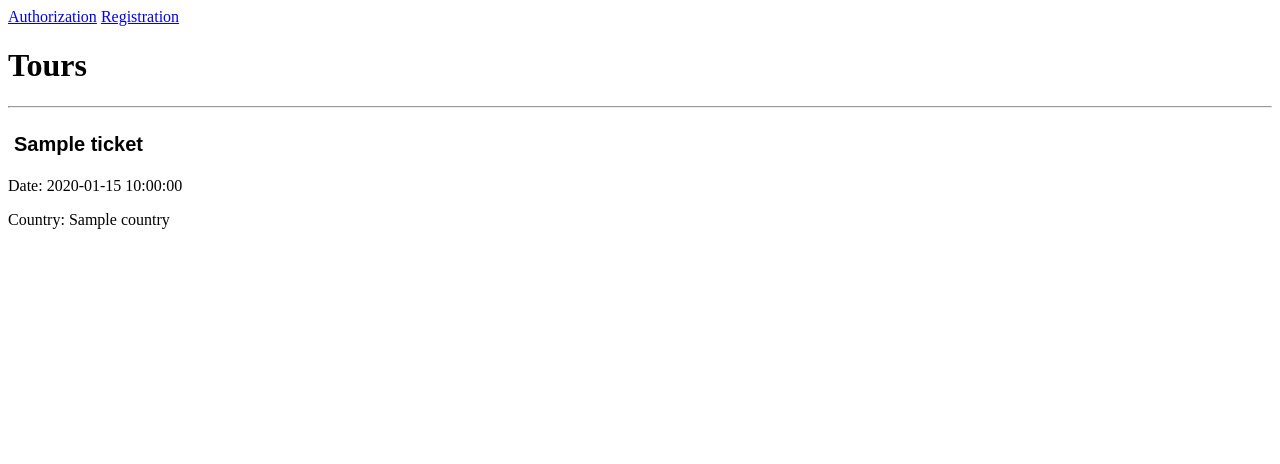
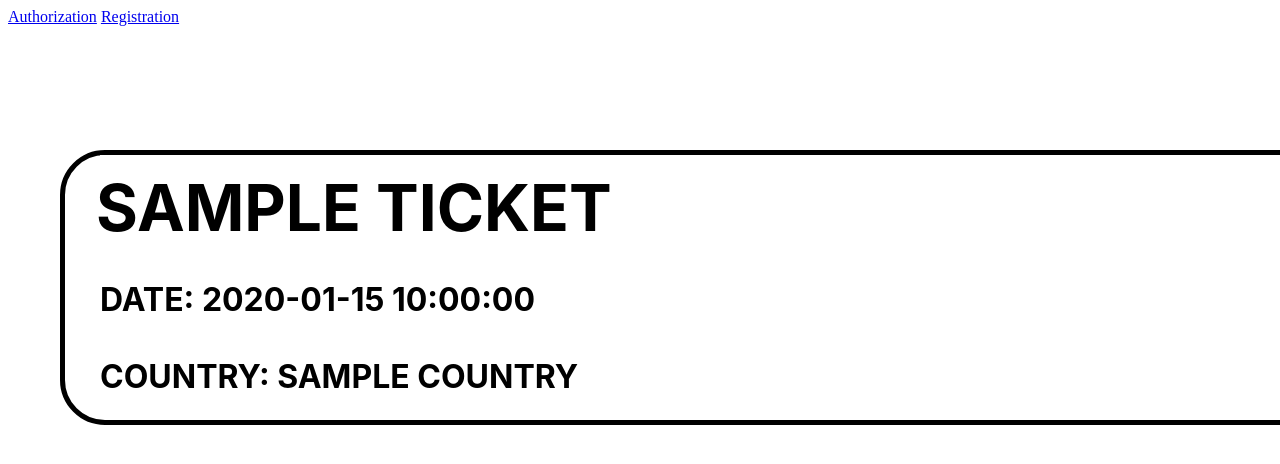
Before and after one commit to IllyaShramko/Meet_30_09, a Python web app: template tour/templates/tours.html in a window 1280 px wide. Shown: the top 464 px of the page. Run offline with Jinja, Linux system fonts and the light colour scheme; the template is opened without the code that fills it: most values are stand-ins (such as "Sample title", 1, 10 or a date in 2020).

Commit message:
Added styles for home page with auth (by David); added styles for tour & tours page (by Egor)

```diff
--- a/main/templates/base.html
+++ b/main/templates/base.html
@@ -1,4 +1,4 @@
-<html lang="en">
+    <html lang="en">
     <head>
         <meta charset="UTF-8">
         <meta name="viewport" content="width=device-width, initial-scale=1.0">
@@ -14,10 +14,13 @@
                 <a href="/registration/">Registration</a>
             </div>
         {% else %}
-            <a href="/">Home</a>
-            <a href="/tour/">Tour</a>
-            <a href="/tours/">Tours</a>
-            <p class="username">{{ username }}</p>
+            <div class="already_auth">
+                <a href="/" class="links1">Home</a>
+                <a href="/tour/" class="links2">Tour</a>
+                <a href="/tours/" class="links3">Tours</a>
+                <p class="username">{{ username }}</p>
+            </div>
+
         {% endif %}
 
         {% block content %}
--- a/tour/app.py
+++ b/tour/app.py
@@ -2,5 +2,7 @@ import flask
 tour_app = flask.Blueprint(
     name= "tour",
     import_name= "tour",
-    template_folder= "templates"
+    template_folder= "templates",
+    static_url_path = "/tour/",
+    static_folder = "static"
 )
--- /dev/null
+++ b/tour/static/css/tours.css
@@ -0,0 +1,186 @@
+.already_auth {
+    /* Frame 3 */
+
+    position: absolute;
+    width: 100%;
+    height: 130px;
+    left: 0px;
+    top: 0px;
+}
+.links1 {
+    /* Tour */
+
+    position: absolute;
+    width: 169px;
+    height: 64px;
+    left: 40px;
+    top: 35px;
+
+    font-family: 'Inter';
+    font-style: bold;
+    font-weight: 200;
+    font-size: 48px;
+    line-height: 58px;
+    text-align: center;
+    text-decoration-line: underline;
+
+    color: #000000;
+
+}
+.links2 {
+    /* Tour */
+
+    position: absolute;
+    width: 169px;
+    height: 64px;
+    left: 240px;
+    top: 35px;
+
+    font-family: 'Inter';
+    font-style: normal;
+    font-weight: 200;
+    font-size: 48px;
+    line-height: 58px;
+    text-align: center;
+    text-decoration-line: underline;
+
+    color: #000000;
+
+}
+.links3 {
+    /* Tour */
+
+    position: absolute;
+    width: 169px;
+    height: 64px;
+    left: 440px;
+    top: 35px;
+
+    font-family: 'Inter';
+    font-style: normal;
+    font-weight: 700;
+    font-size: 48px;
+    line-height: 58px;
+    text-align: center;
+    text-decoration-line: underline;
+
+    color: #000000;
+
+}
+.username {
+
+    position: absolute;
+    width: 241px;
+    height: 58px;
+    right: 100px;
+    top: -15px;
+
+    font-family: 'Inter';
+    font-style: normal;
+    font-weight: 700;
+    font-size: 48px;
+    line-height: 58px;
+    text-align: center;
+
+    color: #000000;
+
+}
+.tickets {
+    display: flex;
+    flex-direction: column;
+    justify-content: left;
+    align-items: left;
+    padding: 20px 60px;
+    gap: 10px;
+
+    position: absolute;
+    width: 80%;
+    height: 951px;
+    left: 0px;
+    top: 130px;
+
+    border-radius: 45px;
+
+}
+.ticket {
+
+box-sizing: border-box;
+
+/* Auto layout */
+display: flex;
+flex-direction: column;
+align-items: flex-start;
+padding: 0px 35px;
+/* gap: 0px; */
+
+width: 1600px;
+height: 275px;
+
+background: #FFFFFF;
+border: 5px solid #000000;
+border-radius: 45px;
+
+/* Inside auto layout */
+flex: none;
+order: 0;
+flex-grow: 0;
+
+}
+button {
+    width: 1000px;
+    height: 77px;
+}
+form {
+    width: 1000px;
+    height: 77px;
+}
+.title {
+position: relative;
+top: -40px;
+left: -10px;
+
+font-family: 'Inter';
+font-style: normal;
+font-weight: 700;
+font-size: 64px;
+line-height: 77px;
+display: flex;
+text-transform: uppercase;
+
+color: #000000;
+}
+.date {
+    position: relative;
+    height: 39px;
+
+    font-family: 'Inter';
+    font-style: normal;
+    font-weight: 700;
+    font-size: 32px;
+    line-height: 39px;
+    /* identical to box height */
+    display: flex;
+    align-items: center;
+    text-align: center;
+    text-transform: uppercase;
+
+    color: #000000;
+}
+.country {
+
+    position: relative;
+    top: -10%;
+
+    font-family: 'Inter';
+    font-style: normal;
+    font-weight: 700;
+    font-size: 32px;
+    line-height: 39px;
+    /* identical to box height */
+    display: flex;
+    align-items: center;
+    text-align: center;
+    text-transform: uppercase;
+
+    color: #000000;
+}
--- a/tour/templates/tours.html
+++ b/tour/templates/tours.html
@@ -5,21 +5,22 @@
 {% endblock %}
 <!--  -->
 
+{% block head %}
+<link rel="stylesheet" href="{{ url_for('tour.static', filename = '/css/tours.css')}}">
+{% endblock %}
 
 {% block content %}
-    <h1>Tours</h1>
-    <!-- <form method="post">
-        <button type="submit">create tour</button>
-    </form> -->
+
+    <div class="tickets">
         {% for ticket in tickets %}
-        <div>
-            <hr>
+            <div class="ticket">
                 <form method="post">
-                <button style="background-color: white; border:0px;" type="submit" id="{{ticket.id}}" name="button" value="{{ticket.id}}"><h2 style="height: 10px;">{{ ticket.title }}</h2></button>
+                    <button style="background-color: white; border:0px;" type="submit" id="{{ticket.id}}" name="button" value="{{ticket.id}}"><h2 class="title">{{ ticket.title }}</h2></button>
                 </form>
-            <p>Date: {{ ticket.date }}</p>
-            <p>Country: {{ ticket.Country }}</p>
+                <p class="date">Date: {{ ticket.date }}</p>
+                <p class="country">Country: {{ ticket.Country }}</p>
                     <!-- <button type="submit" id="{{ticket.id}}" name="button" value="{{ticket.id}}">Check all information about this tour</button> -->
             </div>
         {% endfor %}
+    </div>
 {% endblock %}
```
Also changed, not shown: home/static/css/home.css (+87 -0 lines), home/templates/home.html (+2 -6 lines), tour/static/css/tour.css (added, +202 -0 lines), tour/templates/tour.html (+11 -9 lines). Lines whose indentation alone changed are shown as unchanged.
